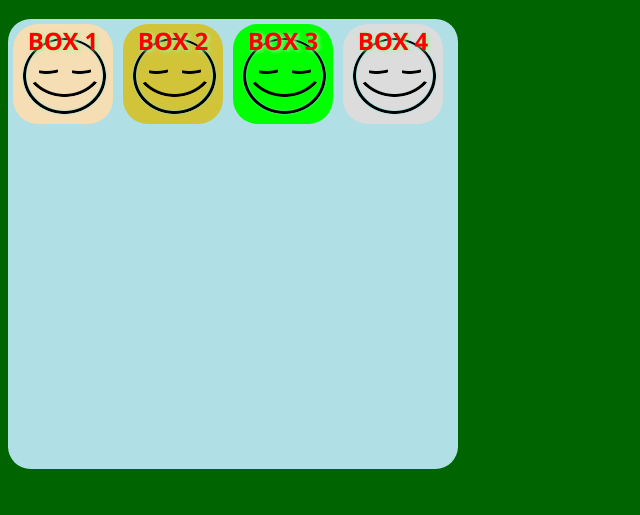
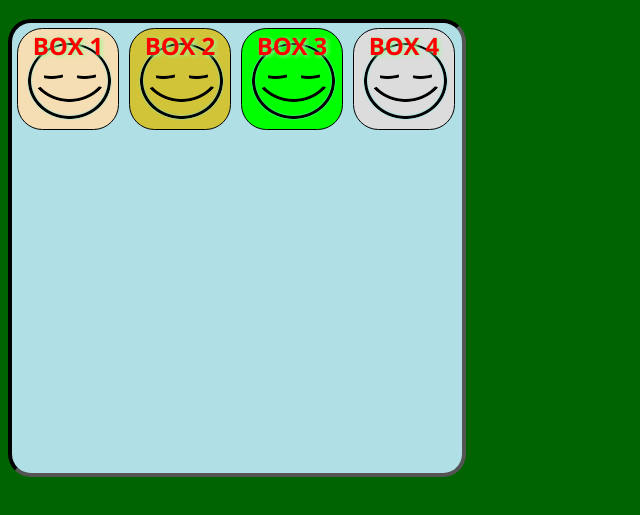
Before and after one commit to El-Borbah34/HTML-CSS_Projects, a plain HTML site: page Project/basic_css_demo_1.html in a window 1280 px wide. Shown: the part 61-576 px from the top of the page, without its empty margins (0-640 px from the left). Drawn offline with Linux system fonts and the light colour scheme.

Commit message:
Fixed basic css demo 1

```diff
--- a/Project/CSS/basic_style.css
+++ b/Project/CSS/basic_style.css
@@ -14,6 +14,8 @@ h1 {
     height: 450px;
     background-color: powderblue;
     border: 2px black;
+    border-style: inset;
+    border-width: .5vmin;
     border-radius: 5%;
 
 }
@@ -29,6 +31,8 @@ h1 {
     height: 100px;
     margin: 5px;
     border: 1px black;
+    border-style: solid;
+    border-width: .2mm;
     border-radius: 25%;
     cursor: pointer;
     transition: transform .5s ease-in-out;
@@ -71,7 +75,7 @@ h1 {
 /*--------------------------------------------------------------
                         HOVER EFFECTS
 ---------------------------------------------------------------*/
-.container .squares:nth-child(-n+4) :hover  {
+.container .squares:nth-child(-n+4):hover  {
     background-image: url("../Images/Icons/smileyface1.png");
     transform: scale(1);
     animation-name: race;
@@ -80,25 +84,25 @@ h1 {
     animation-timing-function: cubic-bezier(2.5,.2,.3,2);
 }
 
-.squares:nth-child(1) :hover    {
+.squares:nth-child(1):hover    {
     background: #13b4ff;
     width: 100px;
     height: 100px;
 }
 
-.squares:nth-child(2) :hover    {
+.squares:nth-child(2):hover    {
     background: #d861af;
     width: 100px;
     height: 100px;
 }
 
-.squares:nth-child(3) :hover    {
+.squares:nth-child(3):hover    {
     background: #81205f;
     width: 100px;
     height: 100px;
 }
 
-.squares:nth-child(4) :hover    {
+.squares:nth-child(4):hover    {
     background: #77b800;
     width: 100px;
     height: 100px;
```
